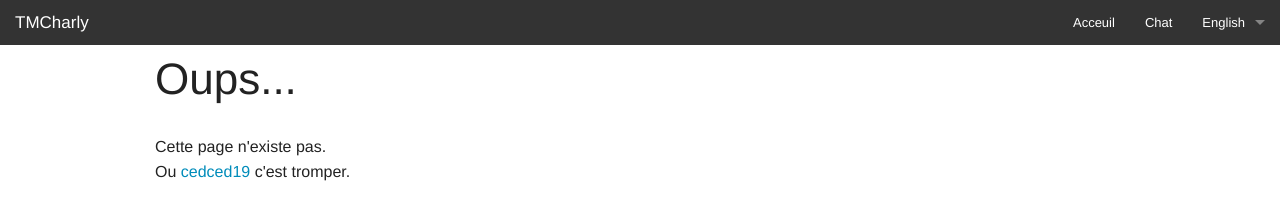
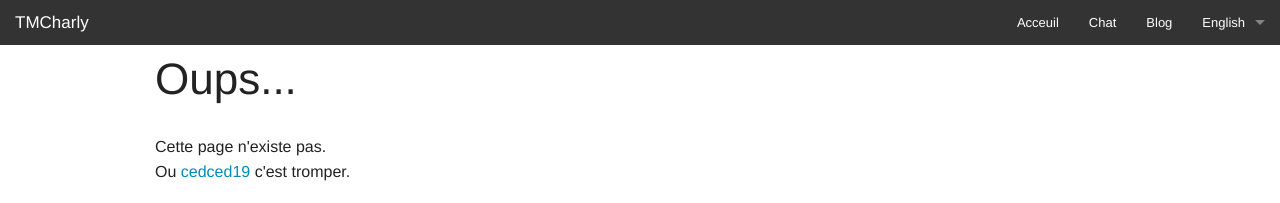
Before and after one commit to TMCharly/tmcharly.github.io, a Jekyll site: the page built from 404.html, in a window 1280 px wide. Shown: the top 203 px of the page. Built offline with Jekyll 4.4.1, drawn with Linux system fonts in a browser that asks for light colours; nearby versions of some CDN libraries.

Commit message:
Update navbar.html

```diff
--- a/_includes/navbar.html
+++ b/_includes/navbar.html
@@ -10,6 +10,7 @@
                                       <ul class="right">
                                     		<li {% if page.title == 'Acceuil' %}class="active"{% endif %}><a href="//tmcharly.github.io/index.html">Acceuil</a></li>
                                     		<li {% if page.title == 'Chat' %}class="active"{% endif %}><a href="//tmcharly.github.io/chat">Chat</a></li>
+                                    		<li {% if page.title == 'Blog' %}class="active"{% endif %}{% if page.class == 'post' %}class="active"{% endif %}><a href="//tmcharly.github.io/blog">Blog</a></li>
                                     		<li class="has-dropdown {% if page.title == 'Home' %}active{% endif %}{% if page.title == 'Chat EN' %}active{% endif %}">
                                                             <a href="//tmcharly.github.io/english">English</a>
                                                                     <ul class="dropdown">
```
